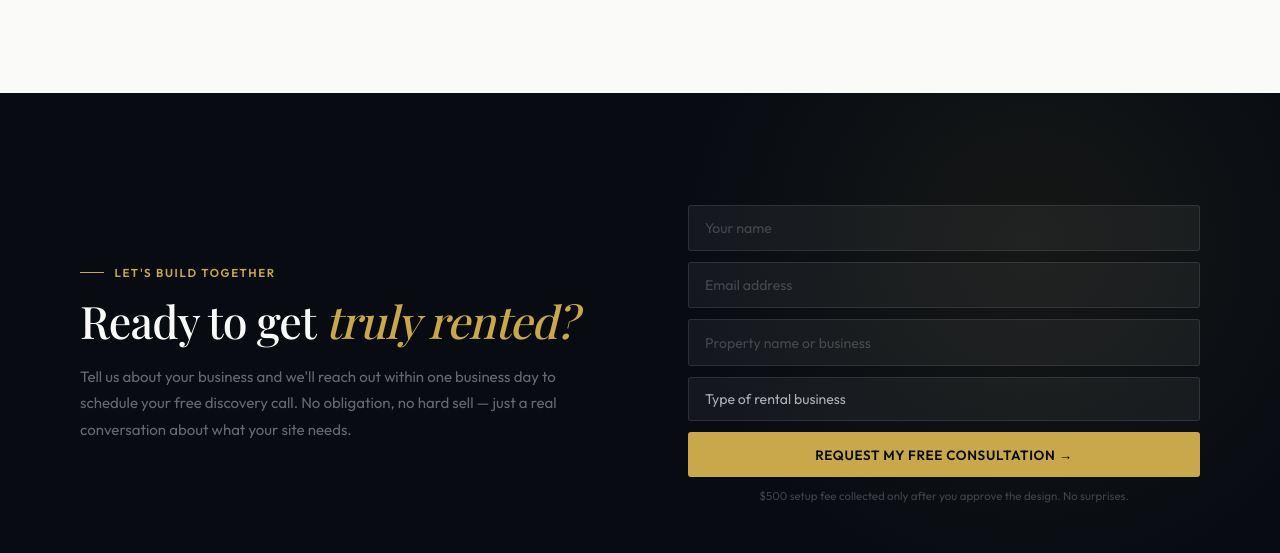
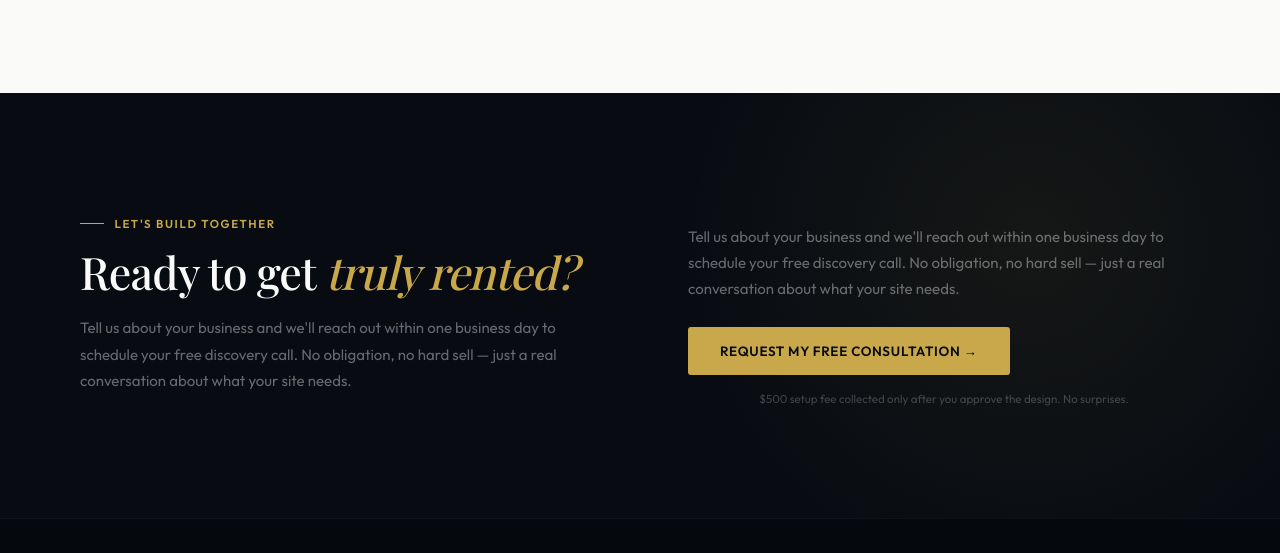
Before and after one commit to Joe-Crooms/trulyrented-website, a plain HTML site: page index.html in a window 1280 px wide. Shown: the part 5414-5967 px from the top of the page. Drawn offline with nearby package versions, Linux system fonts and the light colour scheme; a web font is replaced by a local one.

Commit message:
update form link

```diff
--- a/index.html
+++ b/index.html
@@ -629,21 +629,10 @@
       <h2 class="cta-title">Ready to get <em>truly rented?</em></h2>
       <p class="cta-body">Tell us about your business and we'll reach out within one business day to schedule your free discovery call. No obligation, no hard sell — just a real conversation about what your site needs.</p>
     </div>
-    <div class="cta-form">
-      <input type="text" class="cta-input" placeholder="Your name">
-      <input type="email" class="cta-input" placeholder="Email address">
-      <input type="text" class="cta-input" placeholder="Property name or business">
-      <select class="cta-select">
-        <option value="" disabled selected>Type of rental business</option>
-        <option>Vacation rental (short-term)</option>
-        <option>Long-term rental / landlord</option>
-        <option>Charter captain or guide</option>
-        <option>Glamping / outdoor experience</option>
-        <option>Event space or hospitality</option>
-        <option>Other</option>
-      </select>
-      <button class="cta-submit" onclick="window.location.href='mailto:Consult@Trulyrented.com?subject=New Consultation Request'">Request My Free Consultation →</button>
-      <div class="cta-reassure">$500 setup fee collected only after you approve the design. No surprises.</div>
+    <div>
+      <p class="cta-body">Tell us about your business and we'll reach out within one business day to schedule your free discovery call. No obligation, no hard sell — just a real conversation about what your site needs.</p>
+      <a href="https://forms.gle/3j7HS8RuuZbFg5nk7" target="_blank" class="cta-submit" style="display:inline-block;text-decoration:none;margin-top:1.5rem;padding:1rem 2rem;">Request My Free Consultation →</a>
+      <p class="cta-reassure" style="margin-top:1rem;">$500 setup fee collected only after you approve the design. No surprises.</p>
     </div>
   </div>
 </section>
```
